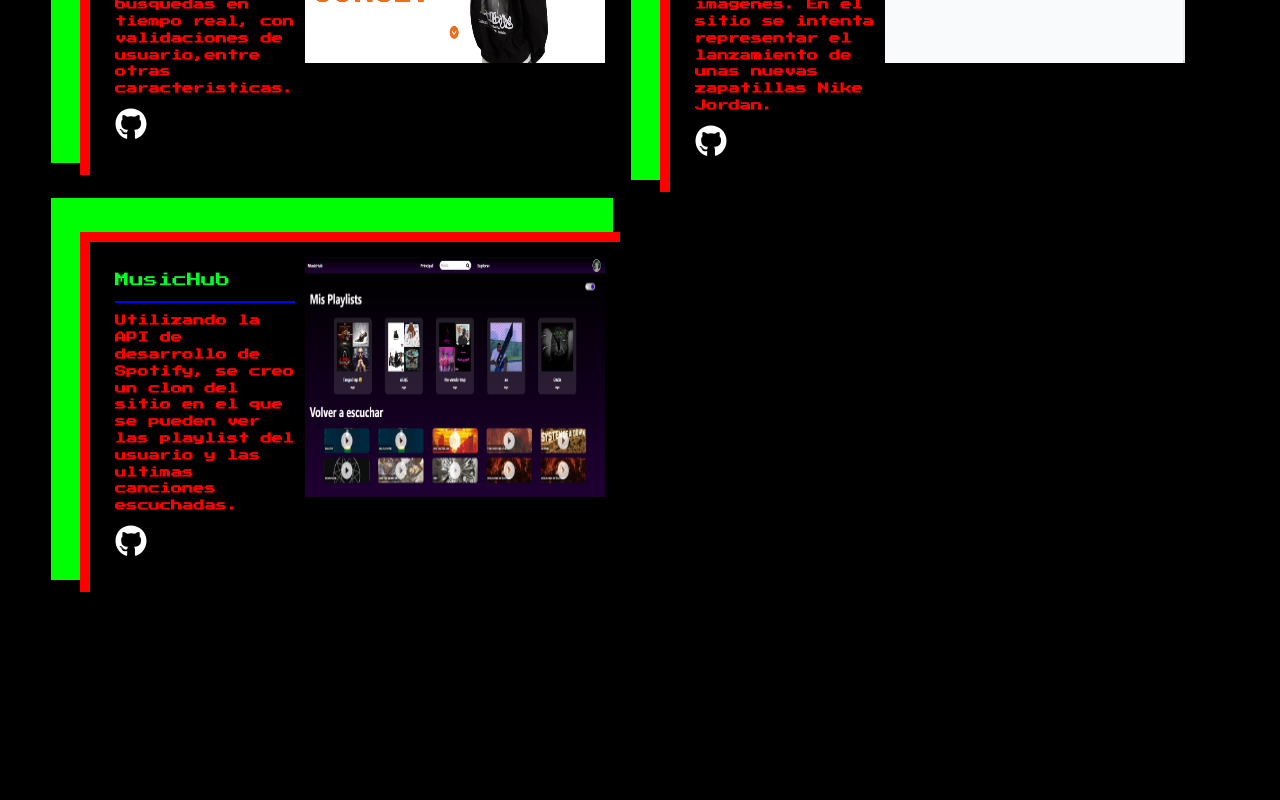
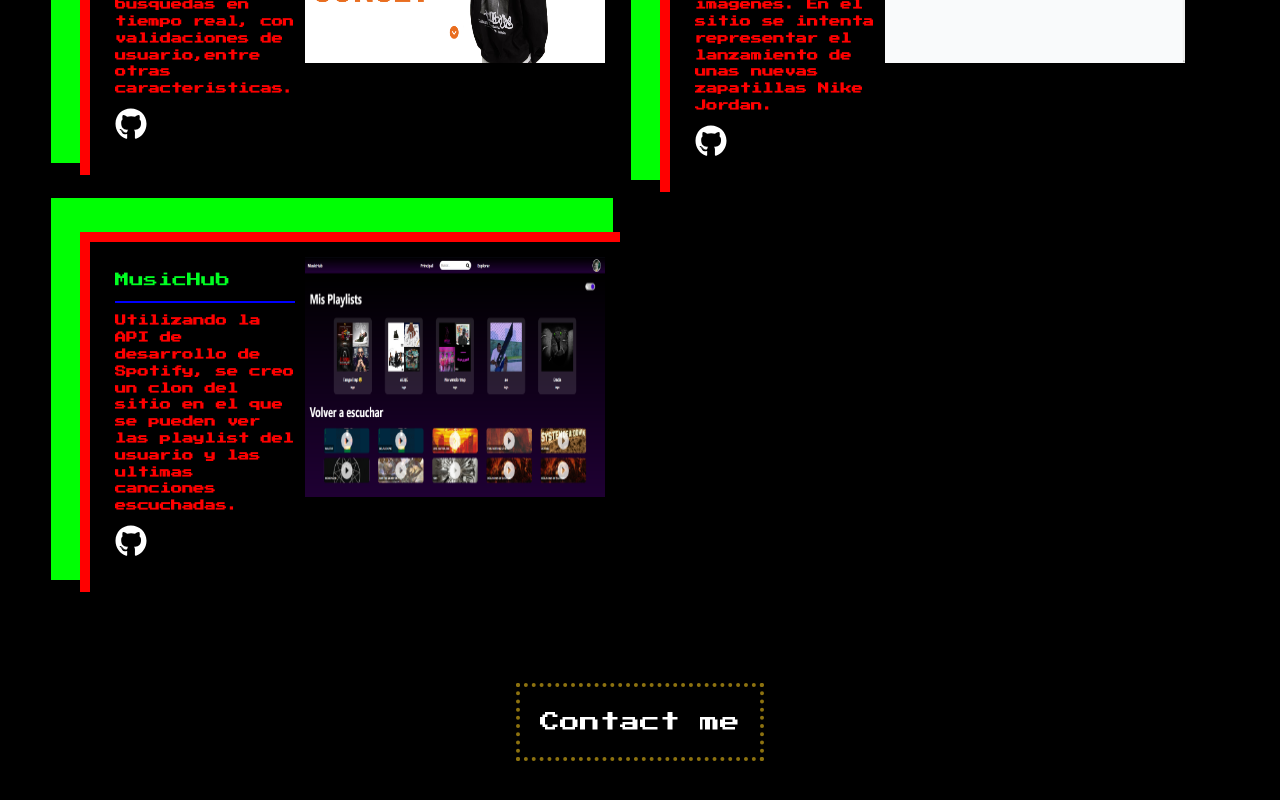
Before and after one commit to IagoSiccardi/portfolio, a React (Create React App) app: page / in a window 1280 px wide. Shown: the part 1267-2067 px from the top of the page. Before the commit the page ends 1989 px from the top, so only its background shows below. Built offline with nearby package versions, Linux system fonts and the light colour scheme.

Commit message:
Contact section done

```diff
--- /dev/null
+++ b/src/components/Contact me/Contact.jsx
@@ -0,0 +1,14 @@
+import React from 'react'
+import './contact.css'
+
+const Contact = ({theme}) => {
+  return (
+    <section className='contact-section'>
+        <div className='contact-div'>
+            <button className='button'><p className={`${theme ? 'text-black' : 'text-white'}`}>Contact me</p></button>
+        </div>
+    </section>
+  )
+}
+
+export default Contact
--- /dev/null
+++ b/src/components/Contact me/contact.css
@@ -0,0 +1,43 @@
+@keyframes rgb {
+    0% {
+        color: rgb(0, 255, 34);
+    }
+    50% {
+        color: red;
+
+    }
+    100%{
+        color: blue;
+
+    }
+}
+
+.contact-section {
+    display: grid;
+    place-content: center;
+    height: 20vh;
+}
+
+.contact-section .contact-div {
+    display: grid;
+    place-content: center;
+}
+
+.contact-section .contact-div .button {
+    border: 4px solid ;
+    border-style: dotted;
+    padding: 20px;
+    transition: .5s ease;
+    animation: rgb 1s infinite alternate ;
+
+
+}
+
+
+.contact-section .contact-div .button:hover {
+    transform: scale(1.05);
+}
+
+.contact-section .contact-div .button p {
+    font-size: 20px;
+}
--- a/src/components/Home/Home.jsx
+++ b/src/components/Home/Home.jsx
@@ -1,6 +1,7 @@
 import React from 'react'
 import Proyects from '../Proyects/Proyects';
 import HomeSection from './HomeSection';
+import Contact from '../Contact me/Contact';
 
 
 const Home = ({theme, setTheme}) => {
@@ -8,6 +9,7 @@
   <>
   <HomeSection theme={theme} setTheme={setTheme}/>
   <Proyects theme={theme}/>
+  <Contact theme={theme}/>
   </>
   )
 }
```
